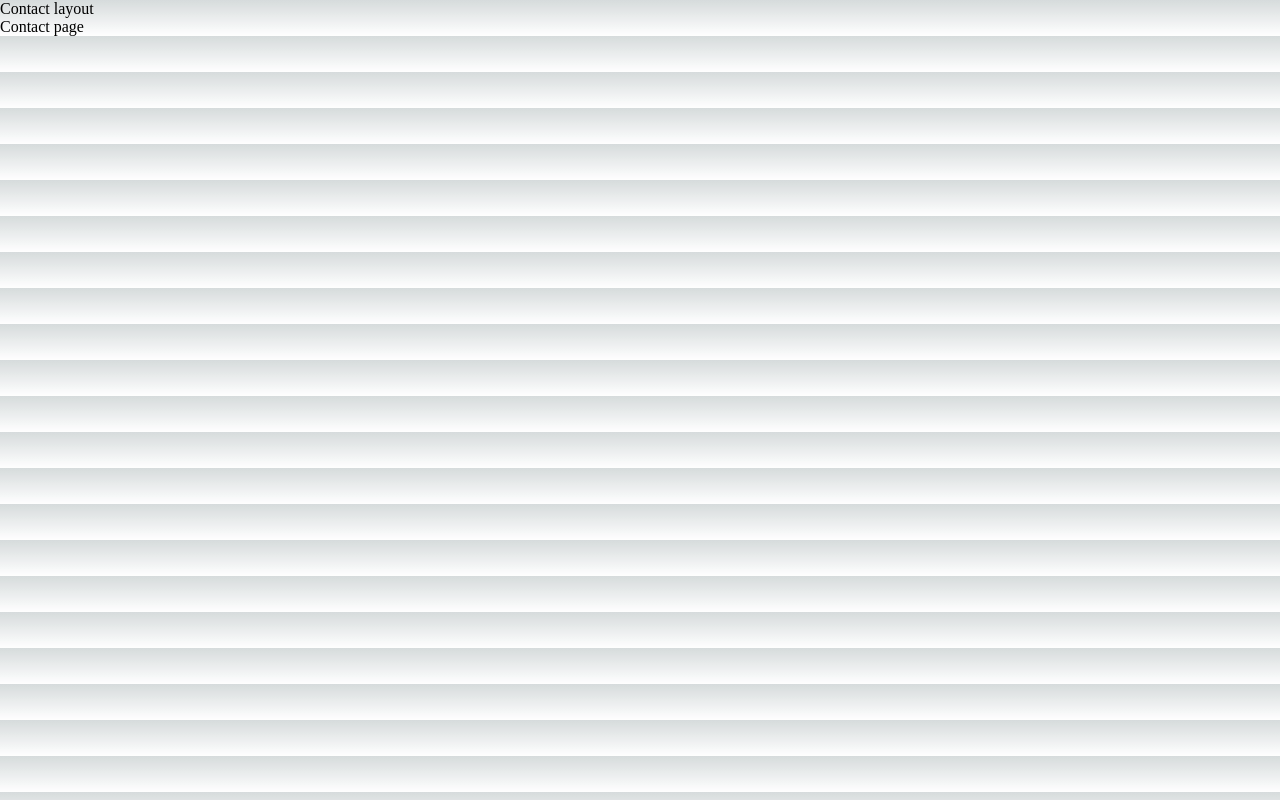
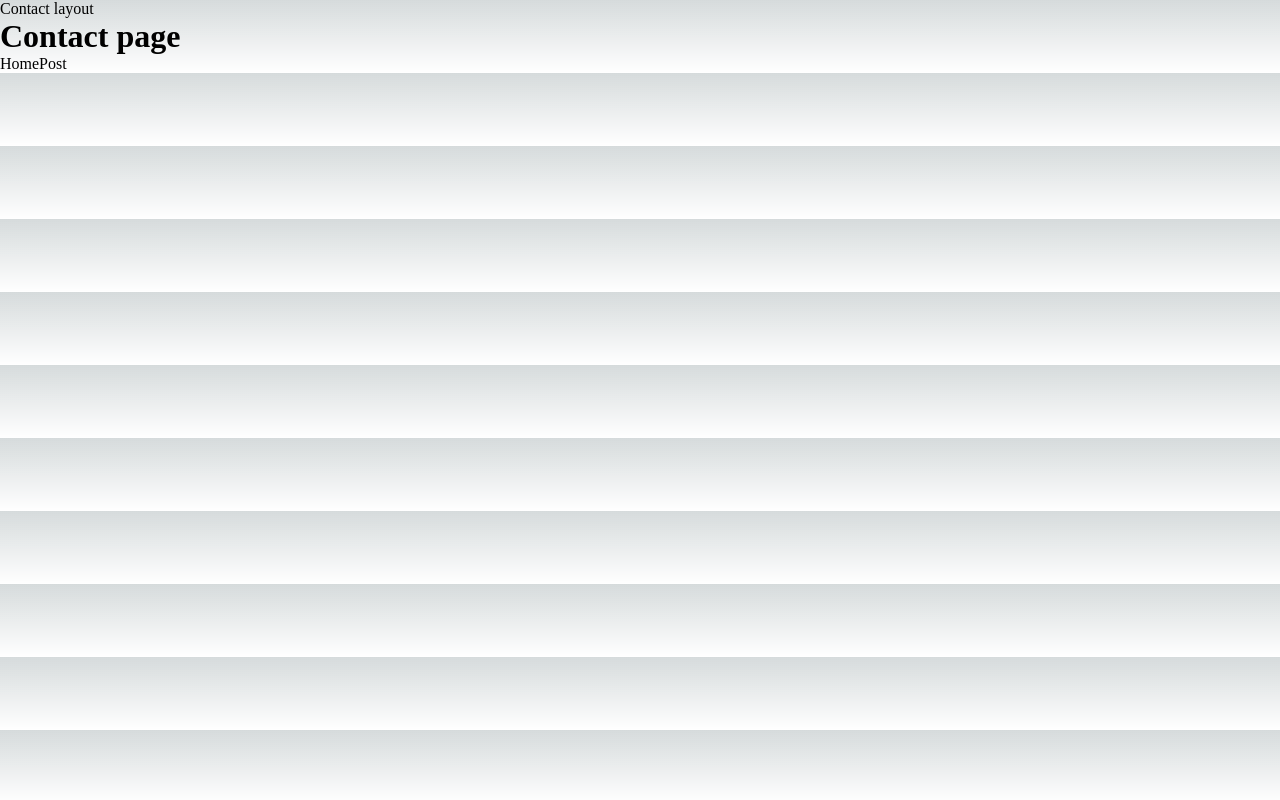
Before and after one commit to dperkosan/my-site, a Next.js app: page /contact in a window 1280 px wide. Built offline with nearby package versions, Linux system fonts and the light colour scheme.

Commit message:
navigation

```diff
--- a/app/contact/page.tsx
+++ b/app/contact/page.tsx
@@ -1,3 +1,11 @@
+import Link from 'next/link';
+
 export default function Contact() {
-  return <div>Contact page</div>;
+  return (
+    <div>
+      <h1>Contact page</h1>
+      <Link href="/">Home</Link>
+      <Link href={'/blog/some-title'}>Post</Link>
+    </div>
+  );
 }
```
Also changed, not shown: 1 other file (tests, documents, lock files or other folders).
